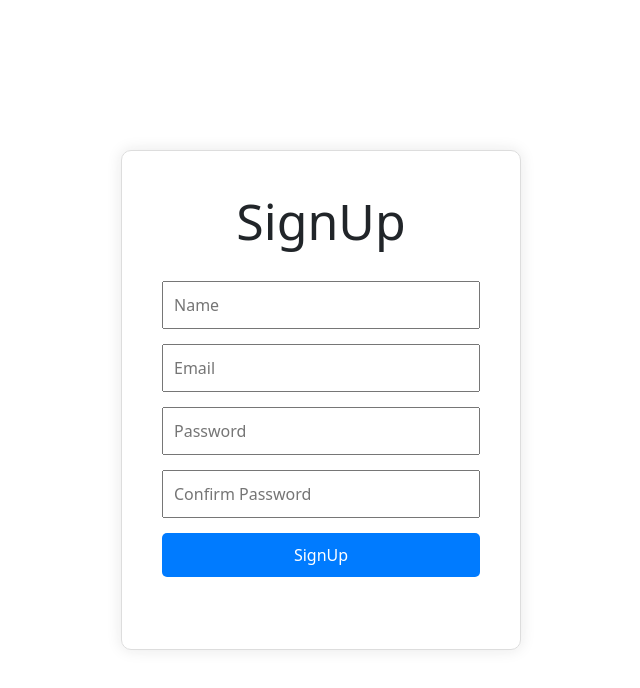
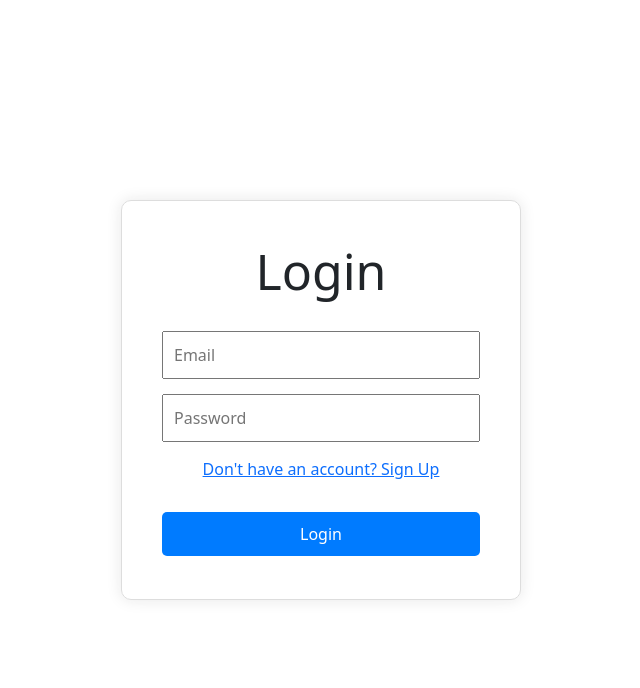
Before and after one commit to Safmica/competition_website, a React (Vite) app in the folder front-end/my-app/: page /login in a window 1280 px wide. Shown: the top 688 px of the page, without its empty margins (319-959 px from the left). Built offline with nearby package versions, Linux system fonts and the light colour scheme.

Commit message:
change: linked login to register

```diff
--- a/front-end/my-app/src/App.jsx
+++ b/front-end/my-app/src/App.jsx
@@ -1,15 +1,15 @@
-import { BrowserRouter as Router, Routes, Route } from "react-router-dom";
+import { Routes, Route } from "react-router-dom";
+import React from "react";
+import RegisterForm from "./register";
 import LoginForm from "./login";
-import RegisterForm from "./register";
 
 function App() {
   return (
-    <Router>
-      <Routes>
-        <Route path="/login" element={<LoginForm />} />
-        <Route path="/register" element={<RegisterForm />} />
-      </Routes>
-    </Router>
+    <Routes>
+      <Route path="/" element={<RegisterForm />} />
+      <Route path="/login" element={<LoginForm />} />
+      <Route path="/register" element={<RegisterForm />} />
+    </Routes>
   );
 }
 
--- a/front-end/my-app/src/login.jsx
+++ b/front-end/my-app/src/login.jsx
@@ -1,4 +1,6 @@
 import React, { useState } from 'react';
+import { Link } from 'react-router-dom';
+
 
 function LoginForm (){
   const [email, setEmail] = useState('');
@@ -31,6 +33,13 @@ function LoginForm (){
           style={styles.input}
           required
         />
+
+        <div className="mb-3">
+            <Link className="text-primary" to="/register">
+             Don't have an account? Sign Up
+            </Link>
+        </div>
+
         <button type="submit" style={styles.button}>Login</button>
       </form>
     </div>
@@ -77,4 +86,4 @@ const styles = {
   },
 };
 
-export default LoginForm
+export default LoginForm;
--- a/front-end/my-app/src/main.jsx
+++ b/front-end/my-app/src/main.jsx
@@ -5,12 +5,13 @@ import App from "./App";
 import "./index.css";
 import "bootstrap/dist/css/bootstrap.min.css";
 import RegisterForm from "./register.jsx";
+import LoginForm from "./login.jsx";
 
 ReactDOM.createRoot(document.getElementById("root")).render(
   <React.StrictMode>
     <BrowserRouter>
-      <RegisterForm />
-      {/* <App /> */}
+      {/* <LoginForm /> */}
+      <App />
     </BrowserRouter>
   </React.StrictMode>
 );
--- a/front-end/my-app/src/register.jsx
+++ b/front-end/my-app/src/register.jsx
@@ -1,4 +1,6 @@
 import React, { useState } from 'react';
+import { Link } from 'react-router-dom';
+
 
 function RegisterForm (){
   const [name, setName] = useState('');
@@ -51,6 +53,14 @@ function RegisterForm (){
           style={styles.input}
           required
         />
+
+        <div className="mb-3">
+          <Link className="text-primary" to="/login">
+            Have an account? Sign In
+          </Link>
+        </div>
+
+
         <button type="submit" style={styles.button}>SignUp</button>
       </form>
     </div>
@@ -97,4 +107,4 @@ const styles = {
   },
 };
 
-export default RegisterForm
+export default RegisterForm;
```
